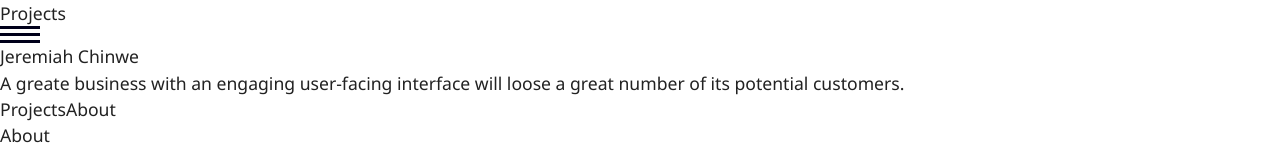
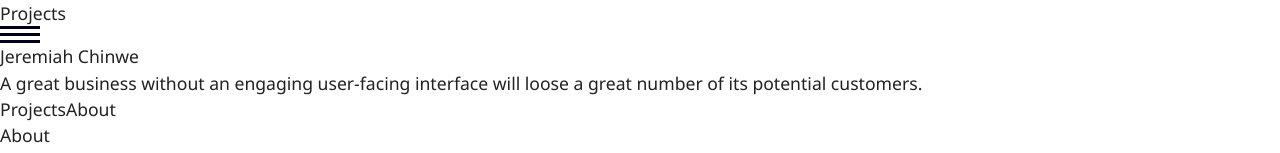
Before and after one commit to JeremiahChinwe/personal_portfolio, a React (Vite) app: page / in a window 1280 px wide. Shown: the part 216-369 px from the top of the page. Built offline with nearby package versions, Linux system fonts and the light colour scheme.

Commit message:
Modified

```diff
--- a/src/components/hero/Hero.jsx
+++ b/src/components/hero/Hero.jsx
@@ -4,7 +4,7 @@ export default function Hero() {
     return (
         <section className="flex flex-col justify-center items-center p-[1.25rem]" name="home">
             <h2 className="font-[600] text-[3rem] text-center mt-20">Jeremiah Chinwe</h2>
-            <p className="font-[400] text-center my-4 block sm:w-[80%] lg:w-[50%]">A greate business with an engaging user-facing interface will loose a great number of its potential customers.</p>
+            <p className="font-[400] text-center my-4 block sm:w-[80%] lg:w-[50%]">A great business without an engaging user-facing interface will loose a great number of its potential customers.</p>
 
             <div className="flex gap-4 sm:gap-8 items-center my-4">
                 <Link to="projects" smooth={true} duration={500} className="block w-fit border-[1px] border-[#333] rounded-lg py-1 px-8 font-[600] hover:bg-[#222222] hover:text-[#ffffff] transition-all duration-500 cursor-pointer">Projects</Link>
```
